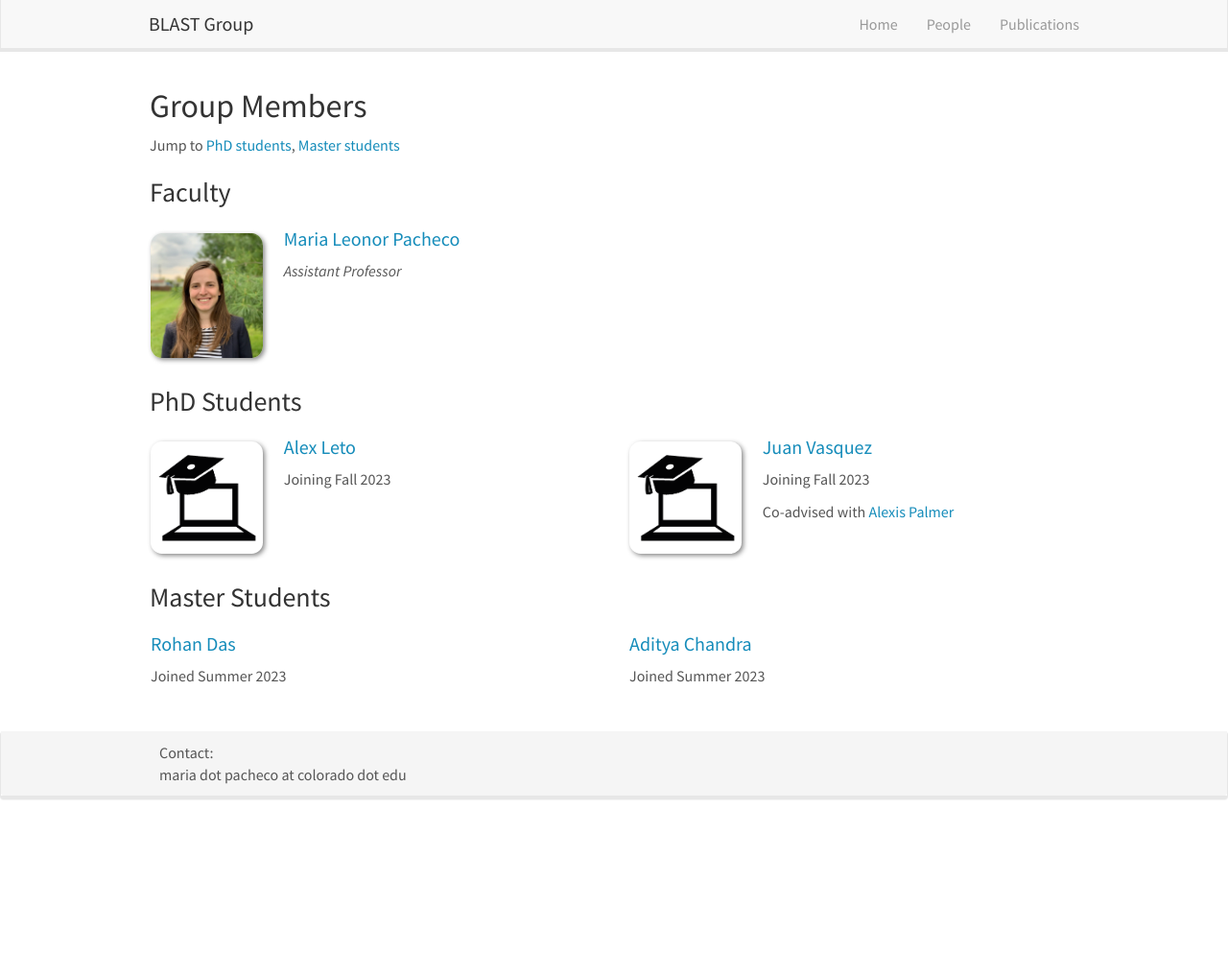
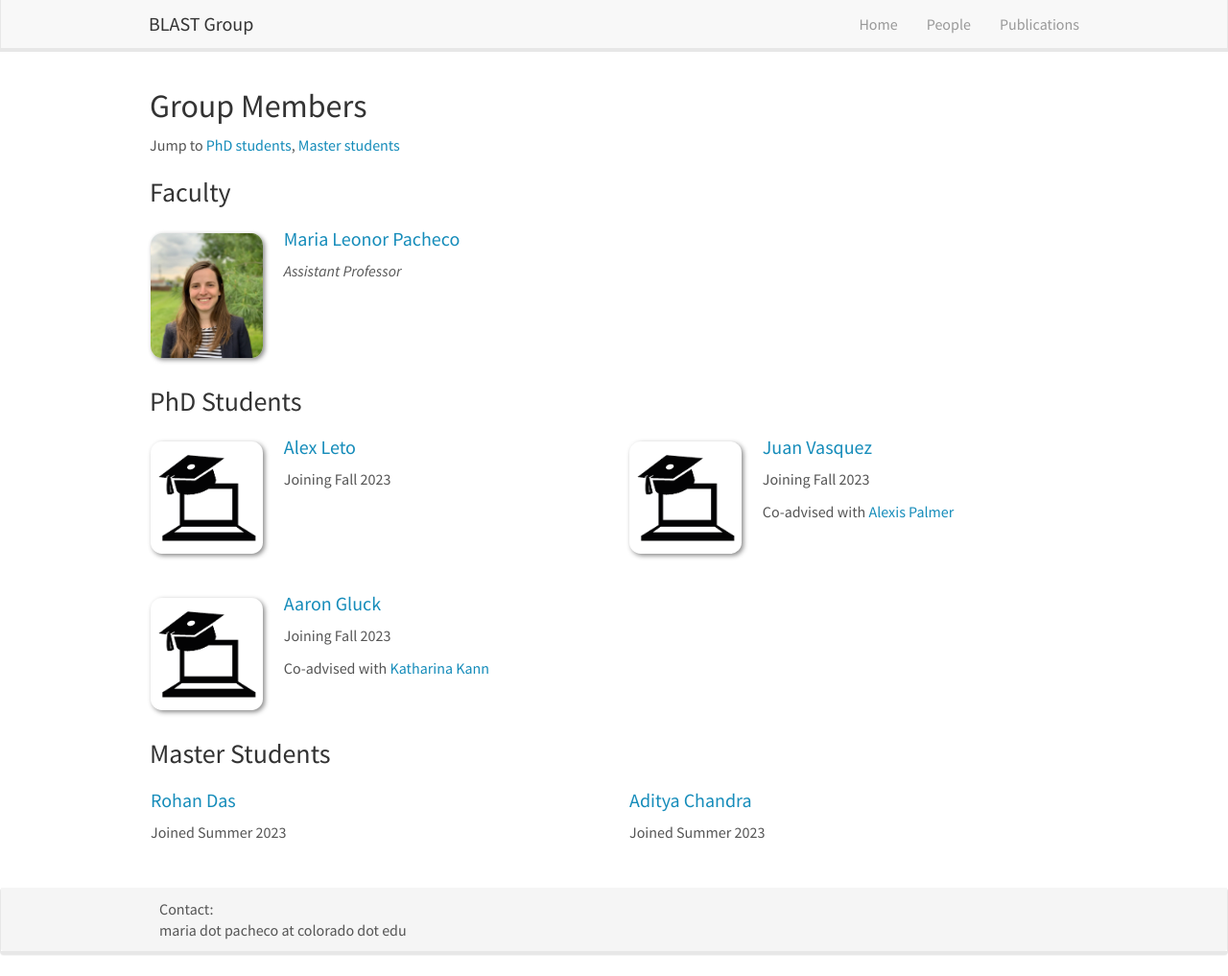
Before and after one commit to blast-cu/blast-cu.github.io, a Jekyll site: the page built from _pages/team.md, in a window 1280 px wide and 1017 px high. Shown: the whole window at 96% size. Built offline with Jekyll 4.4.1, drawn with Linux system fonts in a browser that asks for light colours; nearby versions of some CDN libraries.

Commit message:
Update phd.yml

```diff
--- a/_data/phd.yml
+++ b/_data/phd.yml
@@ -18,4 +18,10 @@
   photo: grad_student.png
   homepage: https://blast-cu.github.io/team/#phd
   year: Joining Fall 2023
-  info: Co-advised with <a href="">Alexis Palmer</a>
+  info: Co-advised with <a href="https://alexispalmer.github.io/">Alexis Palmer</a>
+
+- name: Aaron Gluck
+  photo: grad_student.png
+  homepage: https://blast-cu.github.io/team/#phd
+  year: Joining Fall 2023
+  info: Co-advised with <a href="https://kelina.github.io/">Katharina Kann</a>
```
